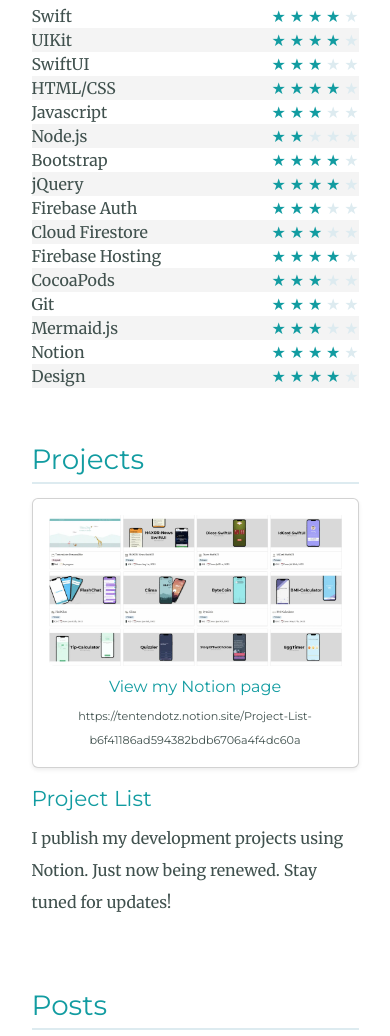
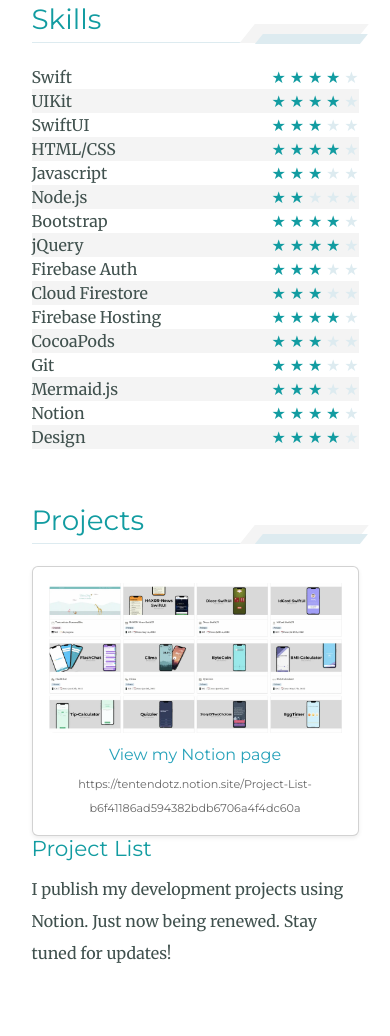
Before and after one commit to tentendotz/tenten-PersonalSite, a plain HTML site: page index.html in a window 390 px wide. Shown: the part 938-1974 px from the top of the page. Drawn offline with nearby package versions, Linux system fonts and the light colour scheme; a web font is replaced by a local one.

Commit message:
Redraw heading lines to be more brilliant

```diff
--- a/css/style.css
+++ b/css/style.css
@@ -47,6 +47,10 @@ p {
   line-height: 2;
 }
 
+ul {
+  margin-bottom: 2em;
+}
+
 a {
   color: var(--linked-color);
   font-family: "Montserrat", sans-serif;
@@ -92,17 +96,30 @@ section:target::before {
 
 .heading-line {
   position: relative;
+  padding-bottom: 0.2em;
+  border-bottom: solid 1px var(--pale-theme-color);
+}
+
+.heading-line::before, .heading-line::after {
+  content: "";
+  display: block;
+  position: absolute;
+  right: -3px;
+  bottom: -1.5px;
+}
+
+.heading-line::before {
+  background-color: var(--bg-tone-color);
+  width: 35%;
+  height: 50%;
+  transform: matrix(1, 0, -0.8, 1, 0, 0);
 }
 
 .heading-line::after {
-  content: "";
   background-color: var(--pale-theme-color);
-  position: absolute;
-  right: 0;
-  bottom: 50%;
-  display: block;
-  width: 60%;
-  height: 2.4px;
+  width: 32%;
+  height: 25%;
+  transform: matrix(1, 0, -0.8, 1, 2, 0);
 }
 
 
@@ -278,7 +295,7 @@ section:target::before {
   display: flex;
   justify-content: space-between;
   padding-right: 4%;
-  margin-bottom: 1em;
+  margin-bottom: 4em;
 }
 
 .my-name {
@@ -338,29 +355,25 @@ section:target::before {
   outline: solid 0.17em var(--rich-highlighted-color);
 }
 
-#projects a {
+.card a {
   display: block;
   text-decoration: none;
 }
 
 .card-nav {
-  color: var(--accent-color);
+  color: var(--linked-color);
   margin: 2% 0 0;
 }
 
 .card-url {
-  color: var(--contents-color);
+  color: rgba(0, 0, 0, 0.6);
   font-size: 0.7rem;
 }
 
 
 /* Posts Section
 ------------------------------------- */
-.tweet-list {
-  margin-bottom: 2em;
-}
-
-#post li {
+#posts li {
   margin-bottom: 0.5em;
 }
 
@@ -397,16 +410,8 @@ section:target::before {
 /* Media Queries
  ------------------------------------- */
 @media (max-width: 767px) {
-  h4, h5, h6 {
-    margin-top: 0.8em;
-  }
-
   .container-fluid {
     padding: 6% 5% 8%;
-  }
-
-  .heading-line::after {
-    width: 50%;
   }
 
   .flex-box {
@@ -420,10 +425,13 @@ section:target::before {
   }
 }
 
-@media (max-width: 575px) {
+@media (max-width: 320px) {
+  .heading-line::before {
+    width: 22%;
+  }
+
   .heading-line::after {
-    bottom: -8px;
-    width: 100%;
+    width: 19%;
   }
 }
 
```
